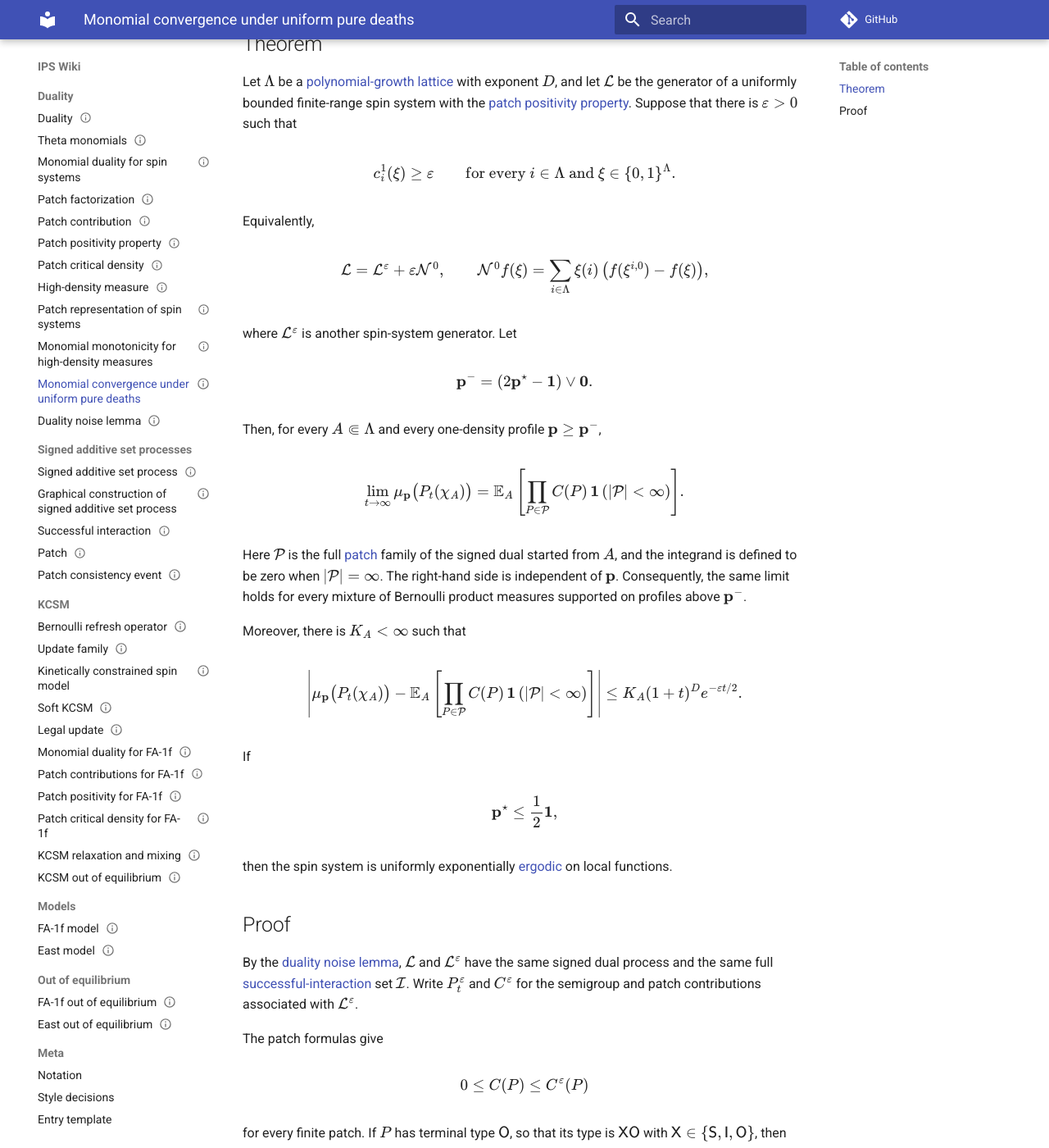
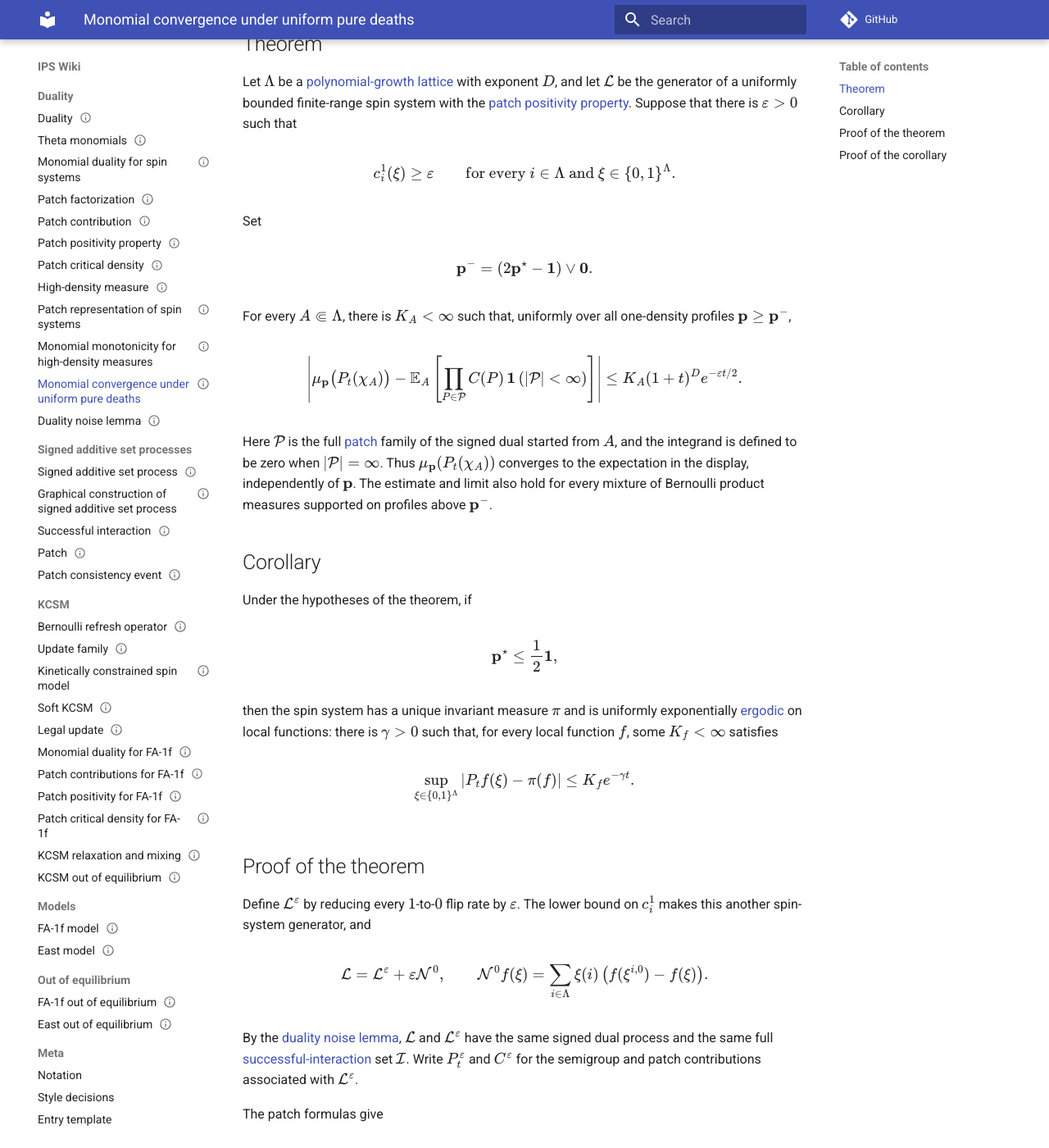
Before and after one commit to maciejgluchowski86-beep/ips-wiki, an MkDocs documentation site: the page built from docs/entries/monomial-convergence-under-uniform-pure-deaths.md, in a window 1280 px wide and 1400 px high, scrolled down 369 px. Shown: the whole window at 82% size. Built offline with MkDocs 1.6.1 and Material for MkDocs 9.7.7, drawn with Linux system fonts in a browser that asks for light colours; comment, search, counter and statistics services are not loaded; some of the changed text lies outside the part shown.

Commit message:
Compact the pure-death convergence theorem

```diff
--- a/docs/entries/monomial-convergence-under-uniform-pure-deaths.md
+++ b/docs/entries/monomial-convergence-under-uniform-pure-deaths.md
@@ -25,20 +25,7 @@ c_i^1(\xi)\ge\varepsilon
 \text{ and }\xi\in\{0,1\}^{\Lambda}.
 $$
 
-Equivalently,
-
-$$
-\cL
-=
-\cL^\varepsilon+\varepsilon\mathcal N^0,
-\qquad
-\mathcal N^0f(\xi)
-=
-\sum_{i\in\Lambda}
-\xi(i)\left(f(\xi^{i,0})-f(\xi)\right),
-$$
-
-where \(\cL^\varepsilon\) is another spin-system generator. Let
+Set
 
 $$
 \mathbf p^-
@@ -46,21 +33,7 @@ $$
 \left(2\mathbf p^\star-\mathbf 1\right)\vee\mathbf 0.
 $$
 
-Then, for every \(A\Subset\Lambda\) and every one-density profile \(\mathbf p\ge\mathbf p^-\),
-
-$$
-\lim_{t\to\infty}
-\mu_{\mathbf p}\bigl(P_t(\chi_A)\bigr)
-=
-\mathbb E_A\left[
-\prod_{P\in\mathcal P}C(P)\,
-\ind\left(\left|\mathcal P\right|<\infty\right)
-\right].
-$$
-
-Here \(\mathcal P\) is the full [patch](patch.md) family of the signed dual started from \(A\), and the integrand is defined to be zero when \(\left|\mathcal P\right|=\infty\). The right-hand side is independent of \(\mathbf p\). Consequently, the same limit holds for every mixture of Bernoulli product measures supported on profiles above \(\mathbf p^-\).
-
-Moreover, there is \(K_A<\infty\) such that
+For every \(A\Subset\Lambda\), there is \(K_A<\infty\) such that, uniformly over all one-density profiles \(\mathbf p\ge\mathbf p^-\),
 
 $$
 \left|
@@ -75,15 +48,39 @@ $$
 K_A(1+t)^D e^{-\varepsilon t/2}.
 $$
 
-If
+Here \(\mathcal P\) is the full [patch](patch.md) family of the signed dual started from \(A\), and the integrand is defined to be zero when \(\left|\mathcal P\right|=\infty\). Thus \(\mu_{\mathbf p}(P_t(\chi_A))\) converges to the expectation in the display, independently of \(\mathbf p\). The estimate and limit also hold for every mixture of Bernoulli product measures supported on profiles above \(\mathbf p^-\).
+
+## Corollary
+
+Under the hypotheses of the theorem, if
 
 $$
 \mathbf p^\star\le\frac12\mathbf 1,
 $$
 
-then the spin system is uniformly exponentially [ergodic](ergodicity.md) on local functions.
+then the spin system has a unique invariant measure \(\pi\) and is uniformly exponentially [ergodic](ergodicity.md) on local functions: there is \(\gamma>0\) such that, for every local function \(f\), some \(K_f<\infty\) satisfies
 
-## Proof
+$$
+\sup_{\xi\in\{0,1\}^{\Lambda}}
+\left|P_tf(\xi)-\pi(f)\right|
+\le
+K_f e^{-\gamma t}.
+$$
+
+## Proof of the theorem
+
+Define \(\cL^\varepsilon\) by reducing every \(1\)-to-\(0\) flip rate by \(\varepsilon\). The lower bound on \(c_i^1\) makes this another spin-system generator, and
+
+$$
+\cL
+=
+\cL^\varepsilon+\varepsilon\mathcal N^0,
+\qquad
+\mathcal N^0f(\xi)
+=
+\sum_{i\in\Lambda}
+\xi(i)\left(f(\xi^{i,0})-f(\xi)\right).
+$$
 
 By the [duality noise lemma](duality-noise-lemma.md), \(\cL\) and \(\cL^\varepsilon\) have the same signed dual process and the same full [successful-interaction](successful-interaction.md) set \(\mathcal I\). Write \(P_t^\varepsilon\) and \(C^\varepsilon\) for the semigroup and patch contributions associated with \(\cL^\varepsilon\).
 
@@ -413,7 +410,9 @@ $$
 
 Increasing \(K_A'\) handles bounded \(t\), proving the stated estimate and the limit. The estimates are uniform in \(\mathbf p\ge\mathbf p^-\), so averaging over a mixing law gives the same result for mixtures.
 
-Finally, if \(\mathbf p^\star\le\frac12\mathbf 1\), then \(\mathbf p^-=\mathbf 0\). Every deterministic law is a product measure because
+## Proof of the corollary
+
+The assumption \(\mathbf p^\star\le\frac12\mathbf 1\) gives \(\mathbf p^-=\mathbf 0\). Every deterministic law is a product measure because
 
 $$
 \delta_\xi=\mu_{\mathbf \xi}.
```
